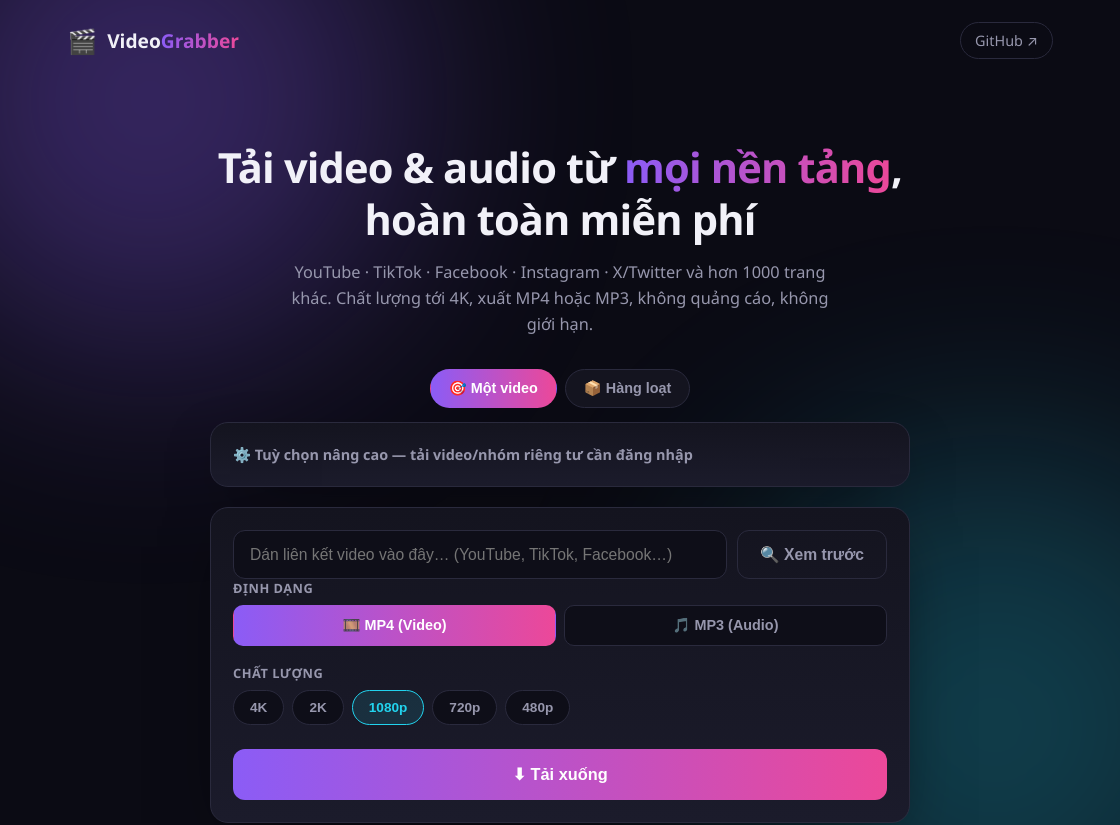
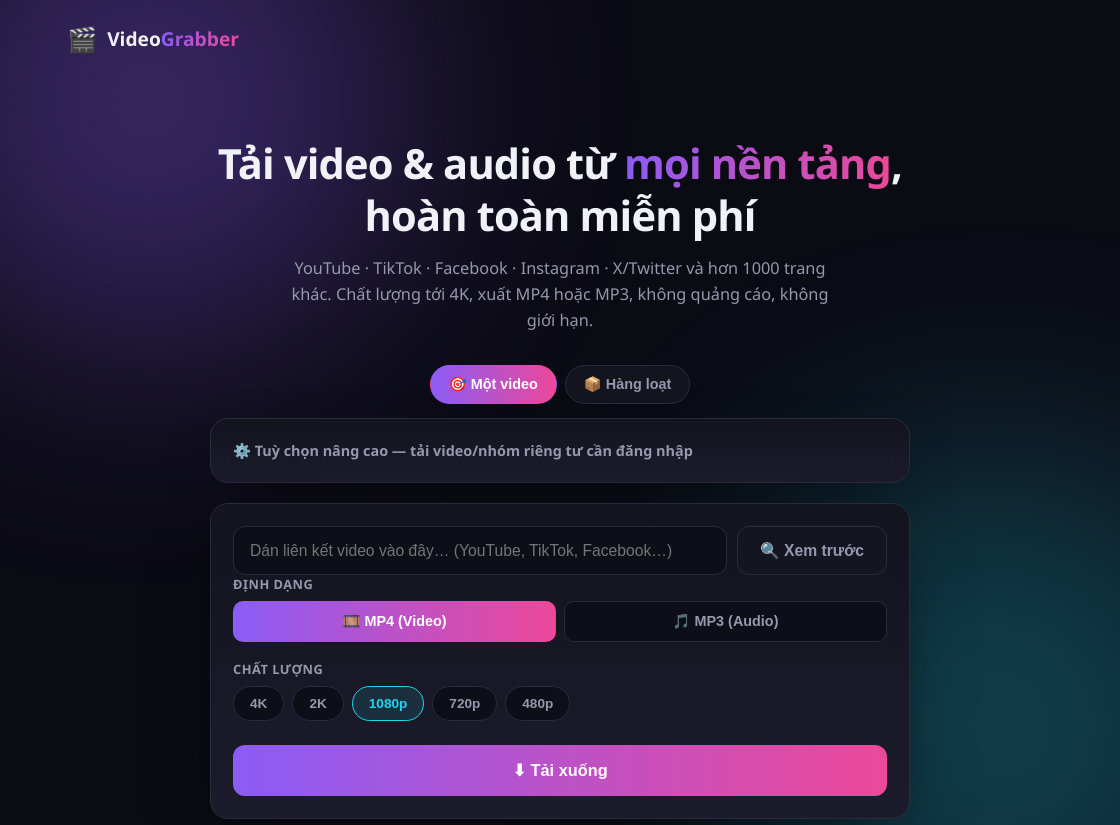
Before and after one commit to sinhgiang/video-grabber, an Electron app: page public/index.html in a window 1120 px wide. Shown: the top 825 px of the page. Drawn offline with Linux system fonts and the light colour scheme.

Commit message:
Bo nut GitHub tren thanh dieu huong cua ung dung

```diff
--- a/public/index.html
+++ b/public/index.html
@@ -16,7 +16,6 @@
       <span class="brand__icon">🎬</span>
       <span class="brand__name">Video<span class="accent">Grabber</span></span>
     </div>
-    <a class="topbar__link" href="https://github.com/sinhgiang/video-grabber" target="_blank" rel="noopener" id="githubLink">GitHub ↗</a>
   </header>
 
   <main class="container">
```
